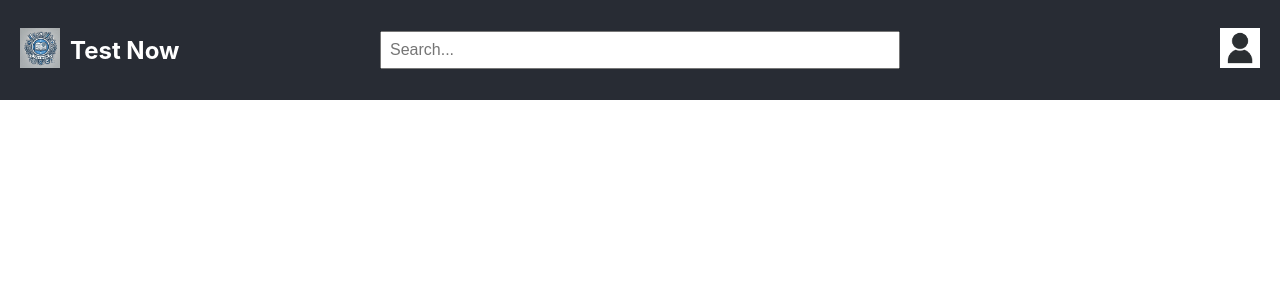
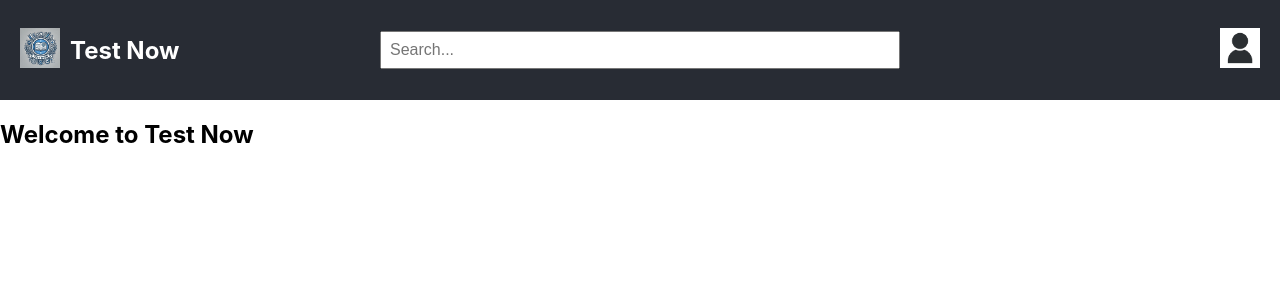
Before and after one commit to whogenkamp3/Capstone-frontend, a React (Create React App) app: page / in a window 1280 px wide. Shown: the top 300 px of the page. Built offline with nearby package versions, Linux system fonts and the light colour scheme.

Commit message:
updated dev -- ready for santi

```diff
--- a/package.json
+++ b/package.json
@@ -9,6 +9,7 @@
     "axios": "^1.7.7",
     "react": "^18.3.1",
     "react-dom": "^18.3.1",
+    "react-router-dom": "^6.28.0",
     "react-scripts": "^5.0.1",
     "web-vitals": "^2.1.4"
   },
--- a/src/App.js
+++ b/src/App.js
@@ -1,12 +1,29 @@
+import React from 'react';
+import { BrowserRouter as Router, Route, Routes } from 'react-router-dom';
 import './App.css';
 import Header from './components/Header';
+import UserProfile from './components/UserProfile';
 
 function App() {
   return (
-    <div className="App">
-      <Header />
-    </div>
+    <Router>
+      <div className="App">
+        <Header />
+        <Routes>
+          <Route path="/" element={<Home />} />
+          <Route path="/user-profile" element={<UserProfile />} />
+        </Routes>
+      </div>
+    </Router>
   );
 }
 
+const Home = () => {
+  return (
+    <div>
+      <h2>Welcome to Test Now</h2>
+    </div>
+  );
+};
+
 export default App;
```
Also changed, not shown: 1 other file (tests, documents, lock files or other folders).
